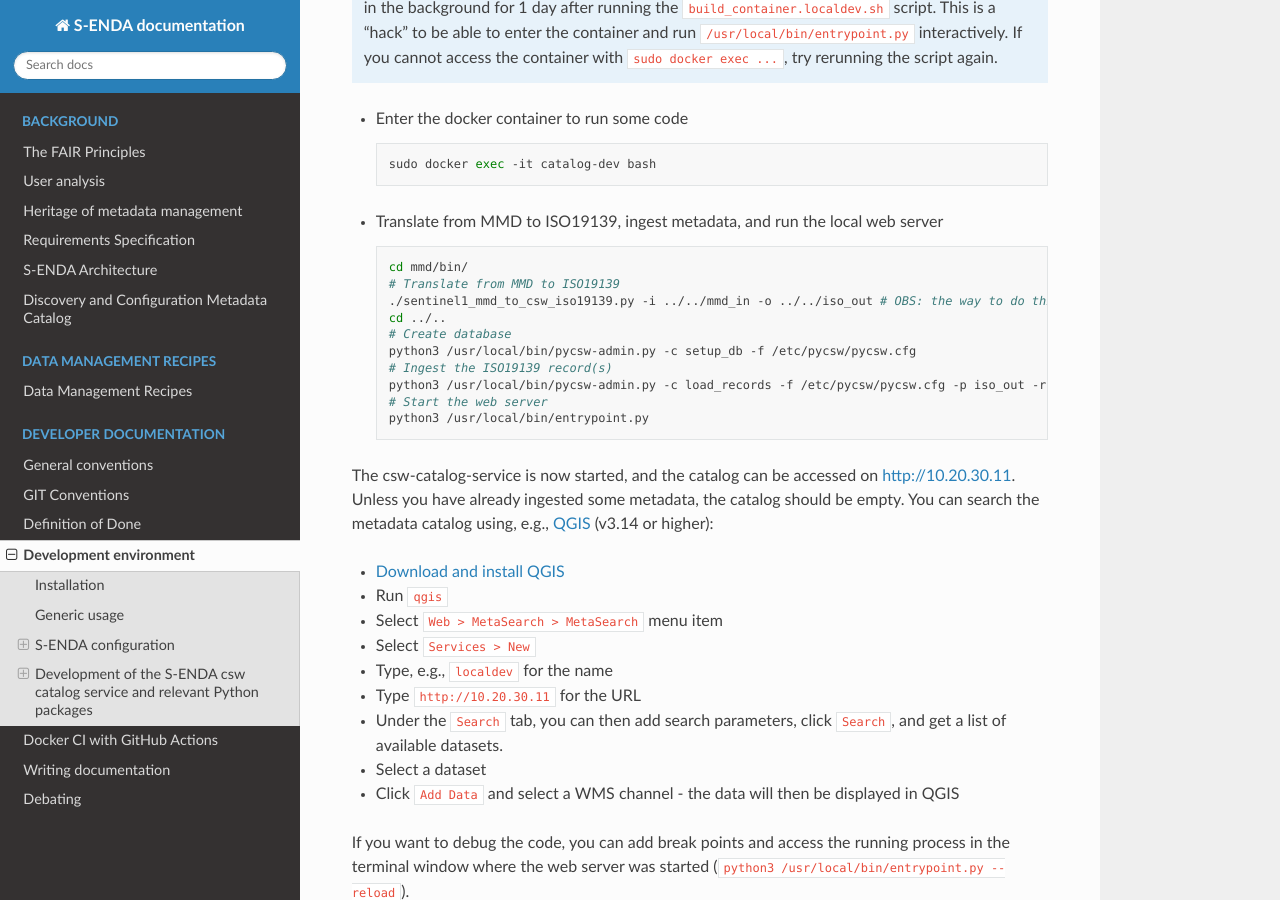
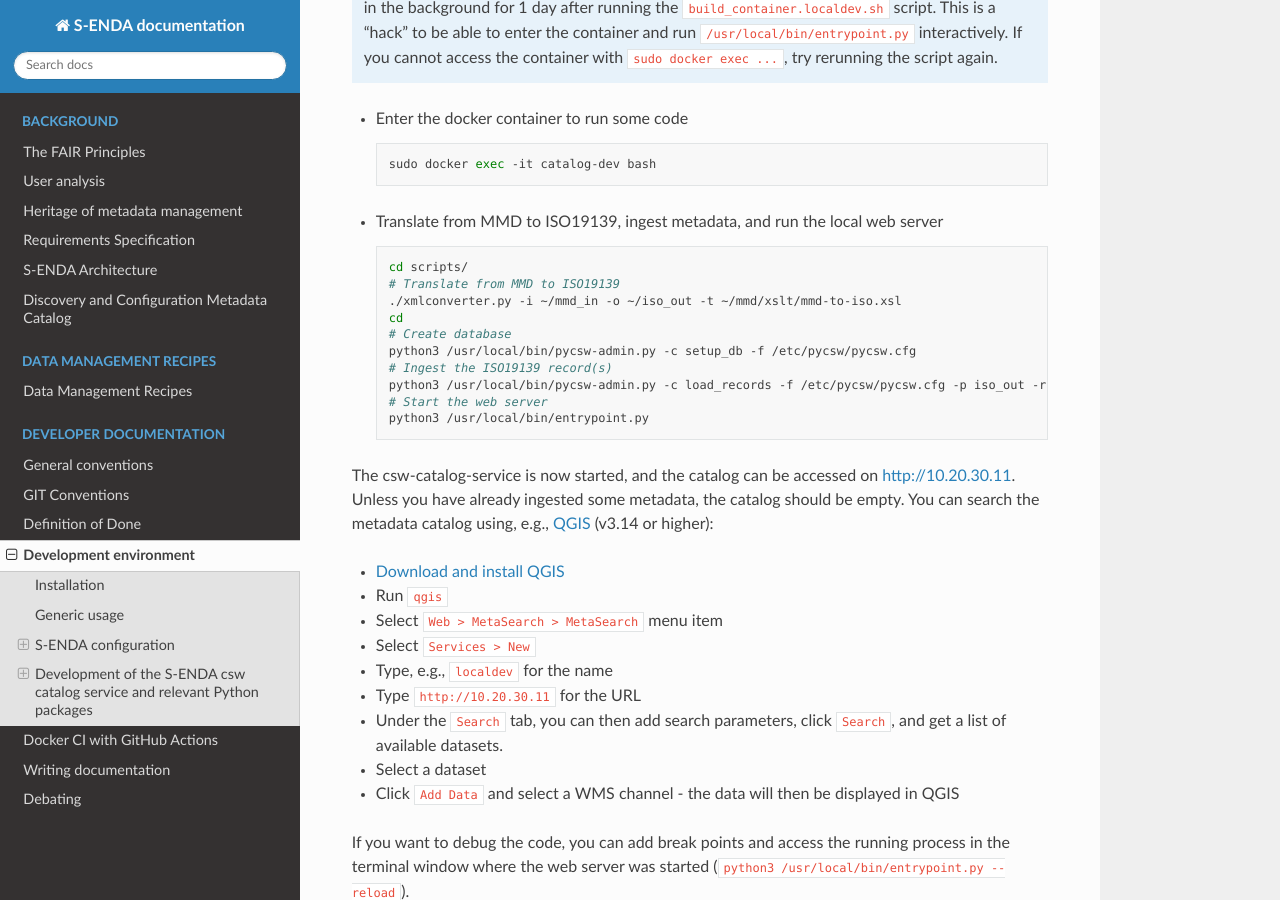
Before and after one commit to metno/S-ENDA-documentation, a Sphinx documentation site: the page built from source/devel_environ.rst, in a window 1280 px wide and 900 px high, scrolled down 4751 px. Built offline with Sphinx 7.4.7 and the Read the Docs theme 2.0.0, drawn with Linux system fonts in a browser that asks for light colours.

Commit message:
#213: updated docs to yield py-mmd-tools

```diff
--- a/source/devel_environ.rst
+++ b/source/devel_environ.rst
@@ -247,10 +247,10 @@
 
   .. code-block:: bash
 
-    cd mmd/bin/
+    cd scripts/
     # Translate from MMD to ISO19139
-    ./sentinel1_mmd_to_csw_iso19139.py -i ../../mmd_in -o ../../iso_out # OBS: the way to do this will change - NEEDS UPDATE
-    cd ../..
+    ./xmlconverter.py -i ~/mmd_in -o ~/iso_out -t ~/mmd/xslt/mmd-to-iso.xsl
+    cd
     # Create database
     python3 /usr/local/bin/pycsw-admin.py -c setup_db -f /etc/pycsw/pycsw.cfg
     # Ingest the ISO19139 record(s)
```
